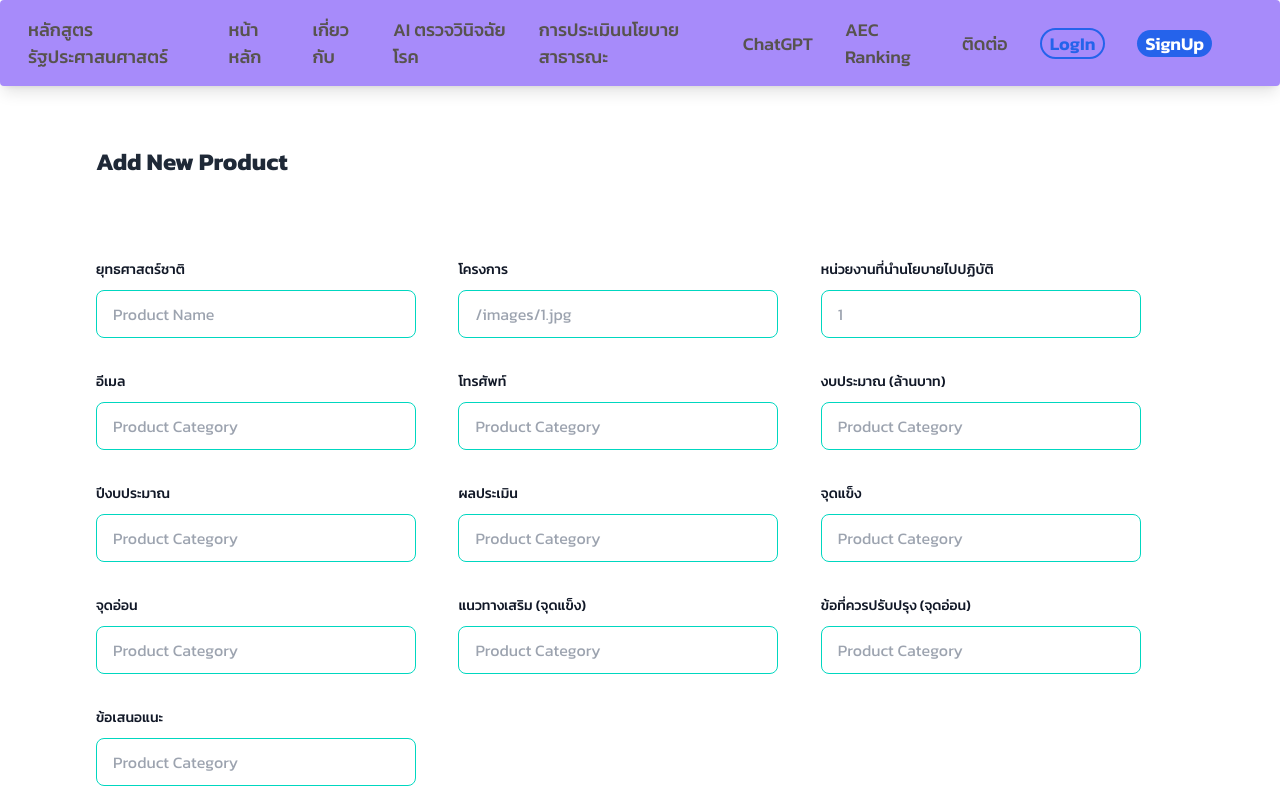
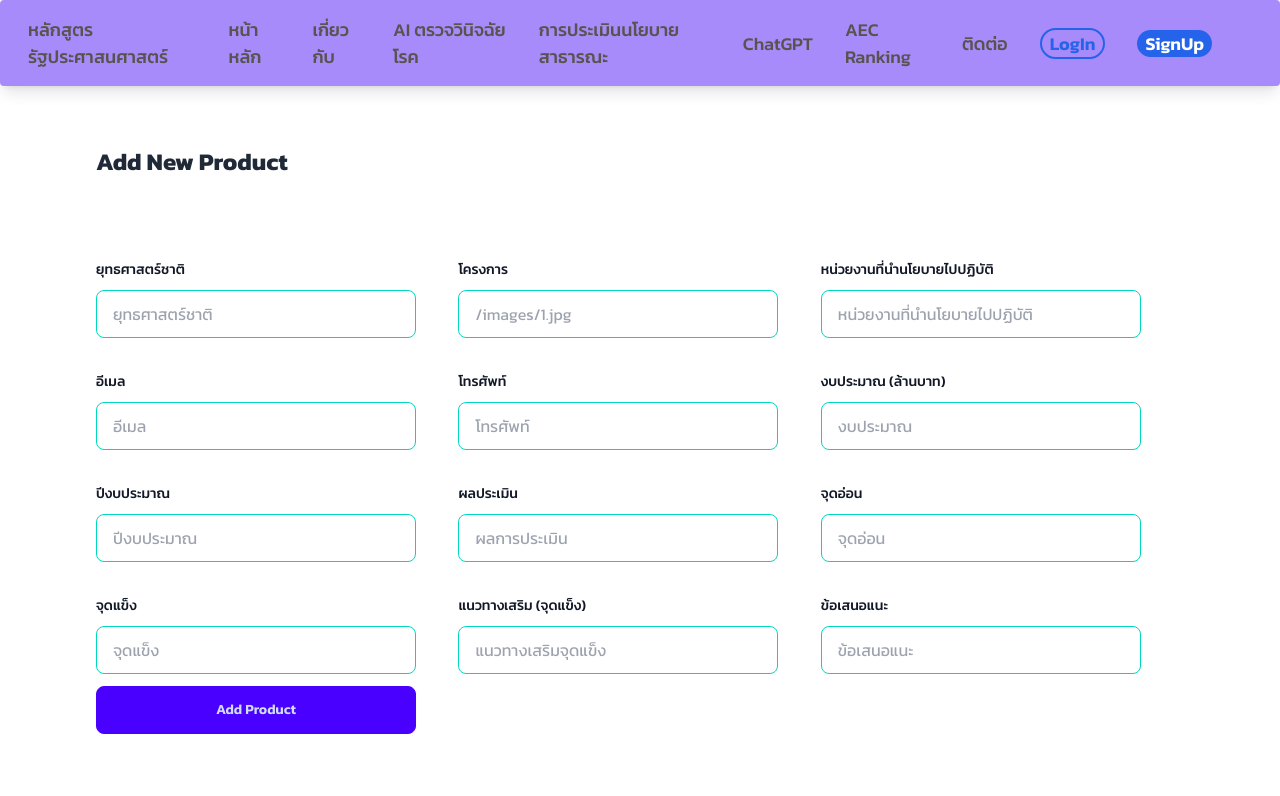
Before and after one commit to treeya14/ppp-and-administration-in-digital-age-1-2567, a Next.js app: page /addProduct in a window 1280 px wide. Shown: the top 796 px of the page. Built offline with nearby package versions, Linux system fonts and the light colour scheme.

Commit message:
first commit

```diff
--- a/src/app/addProduct/page.js
+++ b/src/app/addProduct/page.js
@@ -6,16 +6,24 @@ import { useRouter } from "next/navigation";
 
 export default function AddProduct() {
   const [name, setName] = useState("");
-  const [image, setImage] = useState("");
-  const [price, setPrice] = useState("");
-  const [category, setCategory] = useState("");
+  const [project, setProject] = useState("");
+  const [implentation, setImplentation] = useState("");
+  const [email, setEmail] = useState("");
+  const [mobile, setMobile] = useState("");
+  const [budget, setBudget] = useState("");
+  const [year, setYear] = useState("");
+  const [evaluation, setEvaluation] = useState("");
+  const [weak, setWeak] = useState("");
+  const [strength, setStrength] = useState("");
+  const [development, setDevelopment] = useState("");
+  const [suggestion, setSuggestion] = useState("");
 
   const router = useRouter();
 
   const handleSubmit = async (e) => {
     e.preventDefault();
 
-    if (!name || !image) {
+    if (!name || !project) {
       alert("Name and image are required.");
       return;
     }
@@ -26,7 +34,20 @@ export default function AddProduct() {
         headers: {
           "Content-type": "application/json",
         },
-        body: JSON.stringify({ name, image, price, category }),
+        body: JSON.stringify({
+        name,
+        project,
+        implentation,
+        email,
+        mobile,
+        budget,
+        year,
+        evaluation,
+        weak,
+        strength,
+        development,
+        suggestion,
+        })
       });
 
       if (res.ok) {
@@ -60,7 +81,7 @@ export default function AddProduct() {
           value={name}
           className="input input-bordered input-accent w-full max-w-xs"
           type="text"
-          placeholder="Product Name"
+          placeholder="ยุทธศาสตร์ชาติ"
         />
     </div>
   </div>
@@ -73,8 +94,8 @@ export default function AddProduct() {
     </label>
     <div className="mt-2">
     <input
-          onChange={(e) => setImage(e.target.value)}
-          value={image}
+          onChange={(e) => setProject(e.target.value)}
+          value={project}
           className="input input-bordered input-accent w-full max-w-xs"
           type="text"
           placeholder="/images/1.jpg"
@@ -91,12 +112,11 @@ export default function AddProduct() {
     </label>
     <div className="mt-2">
     <input
-          onChange={(e) => setPrice(e.target.value)}
-          value={price}
+          onChange={(e) => setImplentation(e.target.value)}
+          value={implentation}
           className="input input-bordered input-accent w-full max-w-xs"
-          type="number"
-          placeholder="1"
-          defaultValue="1"
+          type="text"
+          placeholder="หน่วยงานที่นำนโยบายไปปฏิบัติ"
         />
     </div>
   </div>
@@ -109,11 +129,11 @@ export default function AddProduct() {
     </label>
     <div className="mt-2">
     <input
-          onChange={(e) => setCategory(e.target.value)}
-          value={category}
+          onChange={(e) => setEmail(e.target.value)}
+          value={email}
           className="input input-bordered input-accent w-full max-w-xs"
           type="text"
-          placeholder="Product Category"
+          placeholder="อีเมล"
         />
     </div>
   </div>
@@ -126,11 +146,11 @@ export default function AddProduct() {
     </label>
     <div className="mt-2">
     <input
-          onChange={(e) => setCategory(e.target.value)}
-          value={category}
+          onChange={(e) => setMobile(e.target.value)}
+          value={mobile}
           className="input input-bordered input-accent w-full max-w-xs"
-          type="text"
-          placeholder="Product Category"
+          type="number"
+          placeholder="โทรศัพท์"
         />
     </div>
   </div>
@@ -143,11 +163,11 @@ export default function AddProduct() {
     </label>
     <div className="mt-2">
     <input
-          onChange={(e) => setCategory(e.target.value)}
-          value={category}
+          onChange={(e) => setBudget(e.target.value)}
+          value={budget}
           className="input input-bordered input-accent w-full max-w-xs"
-          type="text"
-          placeholder="Product Category"
+          type="number"
+          placeholder="งบประมาณ"
         />
     </div>
   </div>
@@ -160,11 +180,11 @@ export default function AddProduct() {
     </label>
     <div className="mt-2">
     <input
-          onChange={(e) => setCategory(e.target.value)}
-          value={category}
+          onChange={(e) => setYear(e.target.value)}
+          value={year}
           className="input input-bordered input-accent w-full max-w-xs"
-          type="text"
-          placeholder="Product Category"
+          type="number"
+          placeholder="ปีงบประมาณ"
         />
     </div>
   </div>
@@ -177,11 +197,28 @@ export default function AddProduct() {
     </label>
     <div className="mt-2">
     <input
-          onChange={(e) => setCategory(e.target.value)}
-          value={category}
+          onChange={(e) => setEvaluation(e.target.value)}
+          value={evaluation}
+          className="input input-bordered input-accent w-full max-w-xs"
+          type="float"
+          placeholder="ผลการประเมิน"
+        />
+    </div>
+  </div>
+  <div className="sm:col-span-3">
+    <label
+      htmlFor="last-name"
+      className="block text-sm font-medium leading-6 text-gray-900"
+    >
+      จุดอ่อน
+    </label>
+    <div className="mt-2">
+    <input
+          onChange={(e) => setWeak(e.target.value)}
+          value={weak}
           className="input input-bordered input-accent w-full max-w-xs"
           type="text"
-          placeholder="Product Category"
+          placeholder="จุดอ่อน"
         />
     </div>
   </div>
@@ -194,28 +231,11 @@ export default function AddProduct() {
     </label>
     <div className="mt-2">
     <input
-          onChange={(e) => setCategory(e.target.value)}
-          value={category}
+          onChange={(e) => setStrength(e.target.value)}
+          value={strength}
           className="input input-bordered input-accent w-full max-w-xs"
           type="text"
-          placeholder="Product Category"
-        />
-    </div>
-  </div>
-  <div className="sm:col-span-3">
-    <label
-      htmlFor="last-name"
-      className="block text-sm font-medium leading-6 text-gray-900"
-    >
-      จุดอ่อน
-    </label>
-    <div className="mt-2">
-    <input
-          onChange={(e) => setCategory(e.target.value)}
-          value={category}
-          className="input input-bordered input-accent w-full max-w-xs"
-          type="text"
-          placeholder="Product Category"
+          placeholder="จุดแข็ง"
         />
     </div>
   </div>
@@ -228,15 +248,15 @@ export default function AddProduct() {
     </label>
     <div className="mt-2">
     <input
-          onChange={(e) => setCategory(e.target.value)}
-          value={category}
+          onChange={(e) => setDevelopment(e.target.value)}
+          value={development}
           className="input input-bordered input-accent w-full max-w-xs"
           type="text"
-          placeholder="Product Category"
+          placeholder="แนวทางเสริมจุดแข็ง"
         />
     </div>
   </div>
-  <div className="sm:col-span-3">
+  {/* <div className="sm:col-span-3">
     <label
       htmlFor="last-name"
       className="block text-sm font-medium leading-6 text-gray-900"
@@ -252,7 +272,7 @@ export default function AddProduct() {
           placeholder="Product Category"
         />
     </div>
-  </div>
+  </div> */}
   <div className="sm:col-span-3">
     <label
       htmlFor="last-name"
@@ -262,19 +282,24 @@ export default function AddProduct() {
     </label>
     <div className="mt-2">
     <input
-          onChange={(e) => setCategory(e.target.value)}
-          value={category}
+          onChange={(e) => setฆuggestion(e.target.value)}
+          value={suggestion}
           className="input input-bordered input-accent w-full max-w-xs"
           type="text"
-          placeholder="Product Category"
+          placeholder="ข้อเสนอแนะ"
         />
     </div>
   </div>
 </div>
 
-        <button type="submit" className="btn btn-primary w-full max-w-xs ml-24">
+    <div ClassName="flex justify-center items-center mt-10">
+        <button
+        type="submit"
+        className="btn btn-primary w-full max-w-xs ml-24 flex justify-center items-center">
+
           Add Product
         </button>
+        </div>
       </form>
     </>
   );
--- a/src/app/components/ProductList.jsx
+++ b/src/app/components/ProductList.jsx
@@ -43,9 +43,18 @@ export default async function ProductsList() {
                   <input type="checkbox" className="checkbox" />
                 </label>
               </th>
-              <th>Name</th>
-              <th>Price</th>
-              <th>Category</th>
+              <th>ยุทธศาสตร์ชาติ</th>
+              <th>โครงการ</th>
+              <th>หน่วยงานที่นำนโยบายไปปฏิบัติ</th>
+              <th>อีเมล</th>
+              <th>โทรศัพท์</th>
+              <th>งบประมาณ (ล้านบาท)</th>
+              <th>ปีงบประมาณ</th>
+              <th>ผลประเมิน</th>
+              <th>จุดอ่อน</th>
+              <th>จุดแข็ง</th>
+              <th>แนวทางเสริมจุดแข็ง</th>
+              <th>ข้อเสนอแนะ</th>
               <th>Edit & Delete</th>
             </tr>
           </thead>
@@ -75,8 +84,16 @@ export default async function ProductsList() {
                     </div>
                   </div>
                 </td>
-                <td>฿{element.price}</td>
-                <td>{element.category}</td>
+                <td>{element.implentation}</td>
+                <td>{element.email}</td>
+                <td>{element.mobile}</td>
+                <td>{element.budget}</td>
+                <td>{element.year}</td>
+                <td>{element.evaluation}</td>
+                <td>{element.weak}</td>
+                <td>{element.strength}</td>
+                <td>{element.development}</td>
+                <td>{element.suggestion}</td>
                 <th>
                   <Link href={`/editProduct/${element._id}`}>
                     <button className="btn btn-primary">Edit</button>
--- a/src/app/editProduct/page.js
+++ b/src/app/editProduct/page.js
@@ -20,12 +20,37 @@ const getProductById = async (id) => {
 export default async function EditProduct({ params }) {
   const { id } = params;
   const { product } = await getProductById(id);
-  const { name, image, price, category } = product;
+  const {
+    name,
+    project,
+    implentation,
+    email,
+    mobile,
+    budget,
+    year,
+    evaluation,
+    weak,
+    strength,
+    development,
+    suggestion,
+  } = product;
 
   return (
     <EditProductForm
       id={id}
       name={name}
+      project={project}
+      implentation={implentation}
+      email={email}
+      mobile={mobile}
+      budget={budget}
+      year={year}
+      evaluation={evaluation}
+      weak={weak}
+      strength={strength}
+      development={development}
+      suggestion={suggestion}
+
       image={image}
       price={price}
       category={category}
--- a/src/models/ProductModel.js
+++ b/src/models/ProductModel.js
@@ -4,9 +4,17 @@ import mongoose, { Schema } from "mongoose";
 const topicSchema = new Schema(
   {
     name: { type: String, required: true },
-    category: { type: String, required: true },
     image: { type: String, required: true },
-    price: { type: Number, required: true },
+    implement: { type: String, required: true },
+    email : { type: String, required: true },
+    mobile : { type: String, required: true },
+    budget : { type: Number, required: true },
+    year : { type: Number, required: true },
+    eveluation : { type: Number, required: true },
+    weak : { type: String, required: true },
+    strength : { type: String, required: true },
+    development : { type: String, required: true },
+    suggestion : { type: String, required: true },
   },
   {
     timestamps: true,
```
Also changed, not shown: src/app/api/products/[id]/route.js (+25 -4 lines), src/app/api/products/route.js (+28 -2 lines), src/app/components/EditProductForm.jsx (+94 -11 lines).
